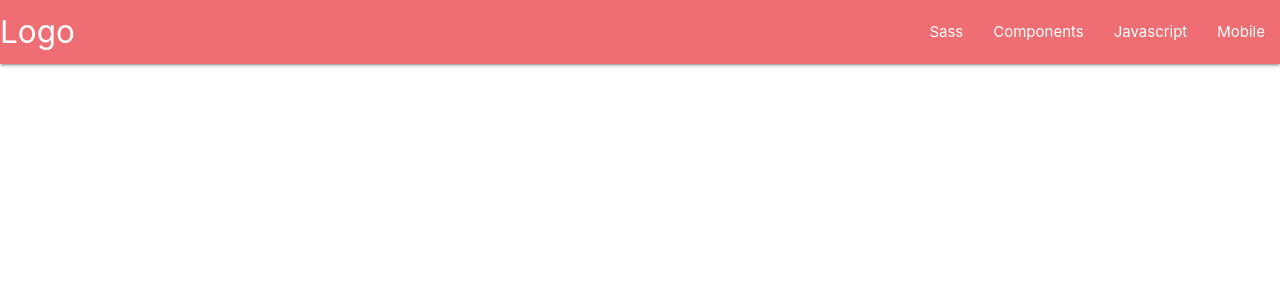
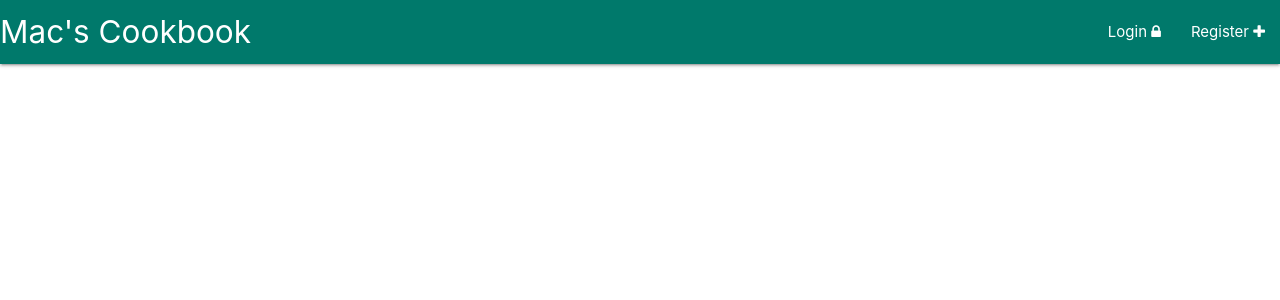
Before and after one commit to MacauleyMorgan/Project-Three, a Flask app: page / in a window 1280 px wide. Shown: the top 300 px of the page. Run offline with Flask 2, Linux system fonts and the light colour scheme.

Commit message:
Changed color of nav bar to teal Added cookbook as title Linked Font Awesome and used icons in nav Added comments into file for readability

```diff
--- a/cookbook/templates/base.html
+++ b/cookbook/templates/base.html
@@ -7,28 +7,38 @@
     <title>Cookbook</title>
     <!-- Compiled and minified CSS -->
     <link rel="stylesheet" href="https://cdnjs.cloudflare.com/ajax/libs/materialize/1.0.0/css/materialize.min.css">
+    <link rel="stylesheet" href="https://cdnjs.cloudflare.com/ajax/libs/font-awesome/4.7.0/css/font-awesome.min.css">
 </head>
 
 <body>
+    <!-- Navbar -->
     <nav>
-        <div class="nav-wrapper">
-            <a href="#!" class="brand-logo">Logo</a>
-            <a href="#" data-target="mobile-demo" class="sidenav-trigger"><i class="material-icons">menu</i></a>
+        <div class="nav-wrapper teal darken-2">
+            <a href="#!" class="brand-logo">Mac's Cookbook</a>
+            <a href="#" data-target="mobile-demo" class="sidenav-trigger"><i class="material-icons"><i class="fa fa-bars" aria-hidden="true"></i></i></a>
             <ul class="right hide-on-med-and-down">
-                <li><a href="sass.html">Sass</a></li>
-                <li><a href="badges.html">Components</a></li>
-                <li><a href="collapsible.html">Javascript</a></li>
-                <li><a href="mobile.html">Mobile</a></li>
+                <li><a href="sass.html">Login <i class="fa fa-lock" aria-hidden="true"></i>
+                </a></li>
+                <li><a href="badges.html">Register <i class="fa fa-plus" aria-hidden="true"></i>
+                </a></li>
             </ul>
         </div>
     </nav>
 
+    <!-- Hamburger Menu on mobile devices -->
     <ul class="sidenav" id="mobile-demo">
-        <li><a href="sass.html">Sass</a></li>
-        <li><a href="badges.html">Components</a></li>
-        <li><a href="collapsible.html">Javascript</a></li>
-        <li><a href="mobile.html">Mobile</a></li>
+        <li><a href="sass.html">Login <i class="fa fa-lock black-text" aria-hidden="true"></i>
+        </a></li>
+        <li><a href="badges.html">Register <i class="fa fa-plus black-text" aria-hidden="true"></i>
+        </a></li>
     </ul>
+
+    {% block content %}
+
+    {% endblock %}
+
+    <!-- Materialize scripts, all content to be above here -->
+
     <!-- JQuery script to load materialize -->
     <script src="https://code.jquery.com/jquery-3.7.1.min.js"></script>
     <!-- Compiled and minified JavaScript -->
```
